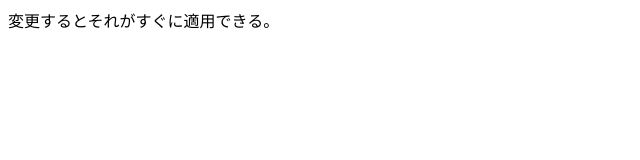
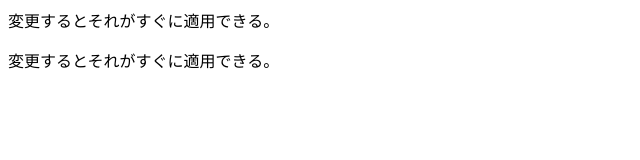
Before and after one commit to shoda898/hptest, a plain HTML site: page index.html in a window 1280 px wide. Shown: the whole page, without its empty margins (0-640 px from the left). Drawn offline with Linux system fonts and the light colour scheme.

Commit message:
Update index.html

```diff
--- a/index.html
+++ b/index.html
@@ -3,6 +3,7 @@
 
   <body>
     <p>変更するとそれがすぐに適用できる。</p>
+    <p>変更するとそれがすぐに適用できる。</p>
 
 </body>
 </html>
```
